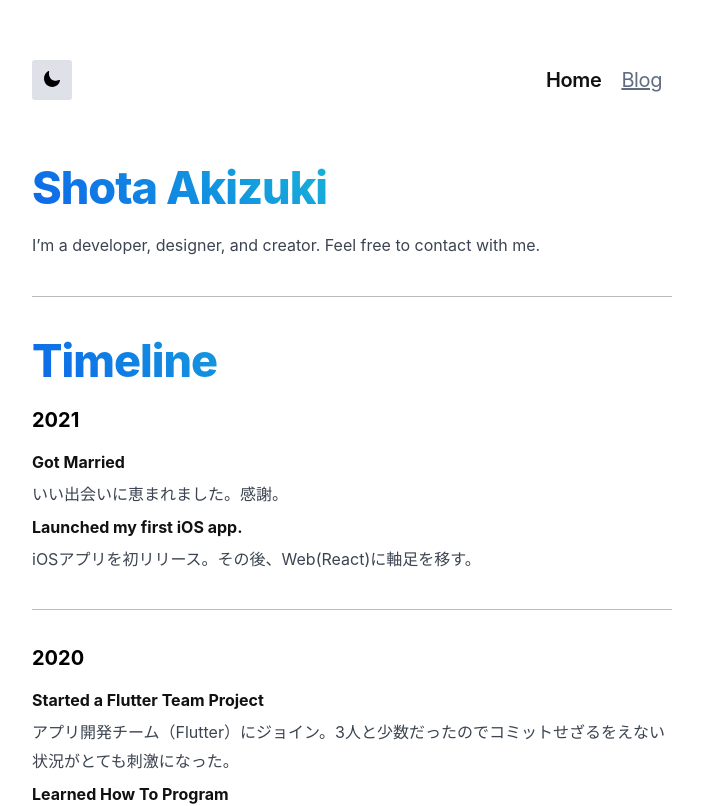
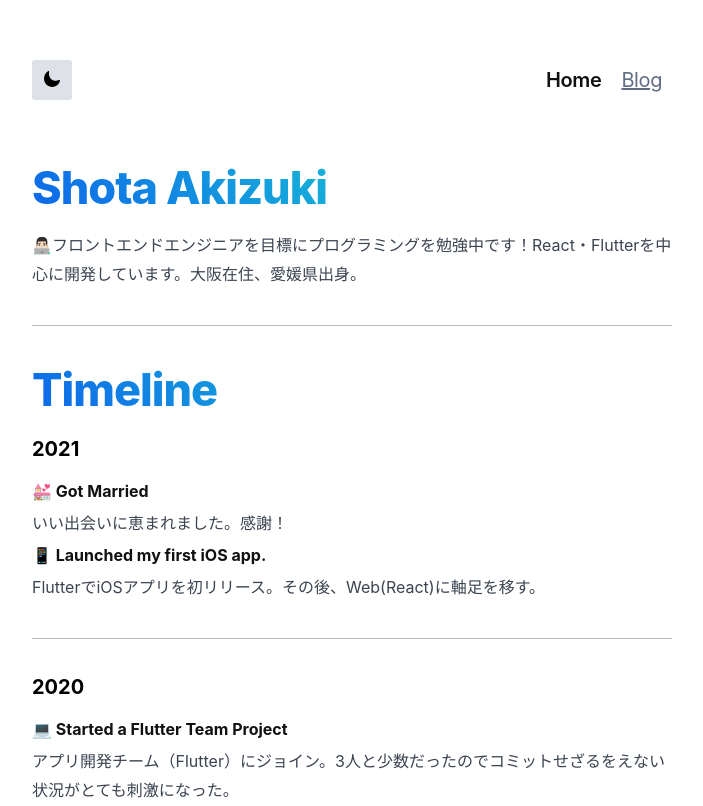
Before and after one commit to shota-akizuki/shota-dev, a Next.js app: page / in a window 1280 px wide. Shown: the top 806 px of the page, without its empty margins (288-991 px from the left). Built offline with nearby package versions, Linux system fonts and the light colour scheme.

Commit message:
Add emoji.

```diff
--- a/components/Timeline.js
+++ b/components/Timeline.js
@@ -18,19 +18,21 @@ export default function Timeline() {
         <h1 className={styles.title}>Timeline</h1>
         <Year>2021</Year>
         <ul>
-          <li>Got Married</li>
-          <p>いい出会いに恵まれました。感謝。</p>
-          <li>Launched my first iOS app.</li>
-          <p>iOSアプリを初リリース。その後、Web(React)に軸足を移す。</p>
+          <li>💒 Got Married</li>
+          <p>いい出会いに恵まれました。感謝！</p>
+          <li>📱 Launched my first iOS app.</li>
+          <p>
+            FlutterでiOSアプリを初リリース。その後、Web(React)に軸足を移す。
+          </p>
         </ul>
         <Divider />
         <Year>2020</Year>
         <ul>
-          <li>Started a Flutter Team Project</li>
+          <li>💻 Started a Flutter Team Project</li>
           <p>
             アプリ開発チーム（Flutter）にジョイン。3人と少数だったのでコミットせざるをえない状況がとても刺激になった。
           </p>
-          <li>Learned How To Program</li>
+          <li>👨🏻‍💻 Learned How To Program</li>
           <p>COVID-19によるステイホーム期間中にプログラミングを始める。</p>
         </ul>
         {isShowingFullTimeline ? (
@@ -48,7 +50,7 @@ const FullTimeline = () => (
     <div className={styles.timeline}>
       <Divider />
       <Year>2017〜2019</Year>
-      <li>Ended the band</li>
+      <li>📚 Ended the band</li>
       <ul>
         <p>
           音楽活動休止。ミニマリズムにハマる、英語を勉強する、ひたすら読書、メモ魔になってみる、とにかく模索する期間。
@@ -56,7 +58,7 @@ const FullTimeline = () => (
       </ul>
       <Divider />
       <Year>2012〜2016</Year>
-      <li>Started an Independent rock band</li>
+      <li>🎸 Started an Independent rock band</li>
       <ul>
         <p>
           音楽に打ち込む。インディーズバンドとして、制作、リリース、ラジオ出演、ライブツアー、サーキットライブ出演、東京遠征、ワンマンライブにも挑戦。
@@ -65,13 +67,13 @@ const FullTimeline = () => (
       <Divider />
       <Year>2011</Year>
       <ul>
-        <li>Graduated College</li>
+        <li>🎓 Graduated College</li>
         <p>大学卒業後、プロのミュージシャンを目指し音楽活動を開始。</p>
       </ul>
       <Divider />
       <Year>2007</Year>
       <ul>
-        <li>Started Osaka Kyoiku University</li>
+        <li>🏫 Started Osaka Kyoiku University</li>
         <p>
           大阪教育大学に入学。18年間住んだ生まれ故郷の愛媛から大阪に引越し。
         </p>
--- a/pages/index.tsx
+++ b/pages/index.tsx
@@ -45,8 +45,9 @@ export default function Home() {
       <Header titlePre="Home" />
       <div className={styles.main}>
         <h1>Shota Akizuki</h1>
+
         <p>
-          I’m a developer, designer, and creator. Feel free to contact with me.
+          👨🏻‍💻フロントエンドエンジニアを目標にプログラミングを勉強中です！React・Flutterを中心に開発しています。大阪在住、愛媛県出身。
         </p>
 
         <Divider />
```
